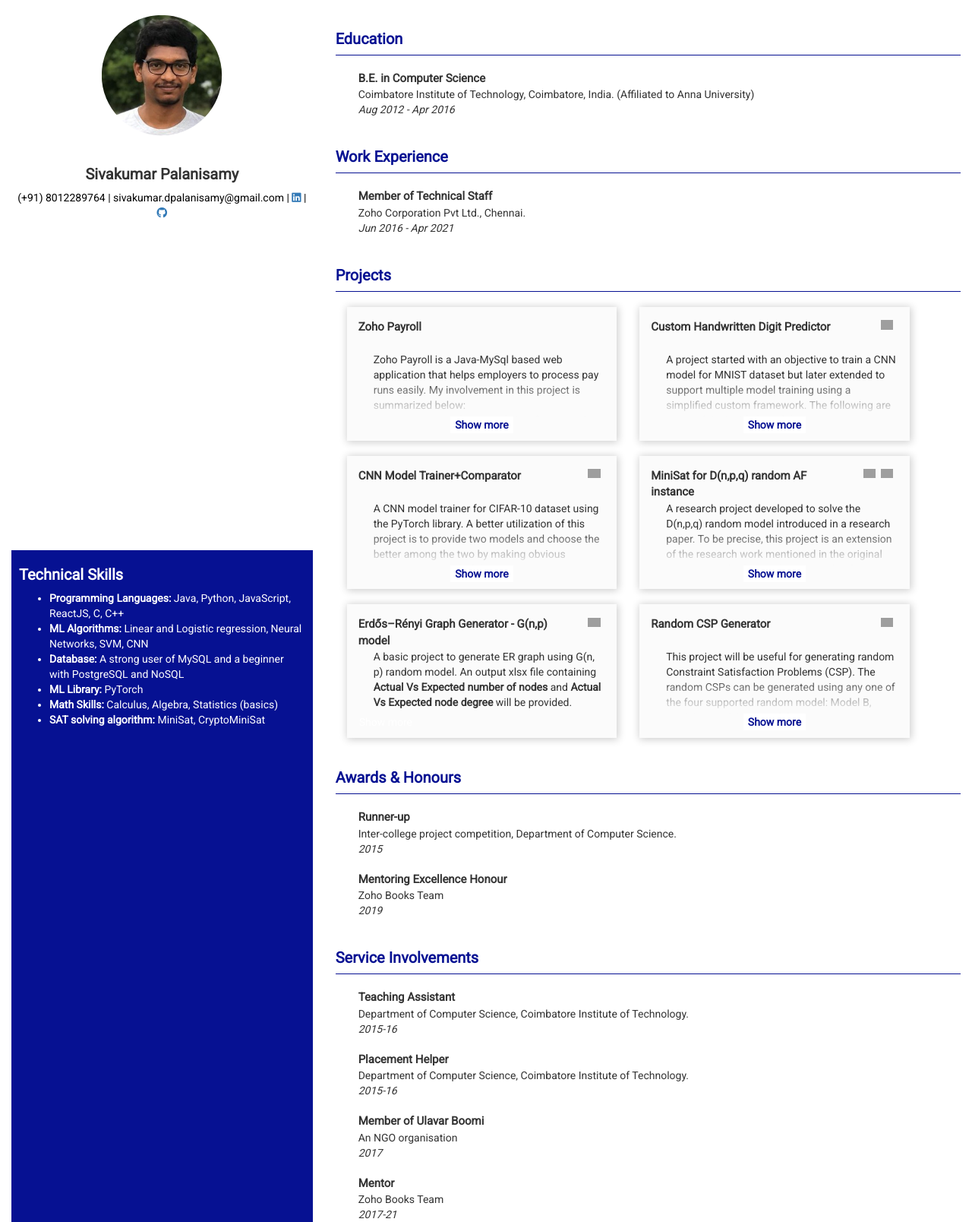
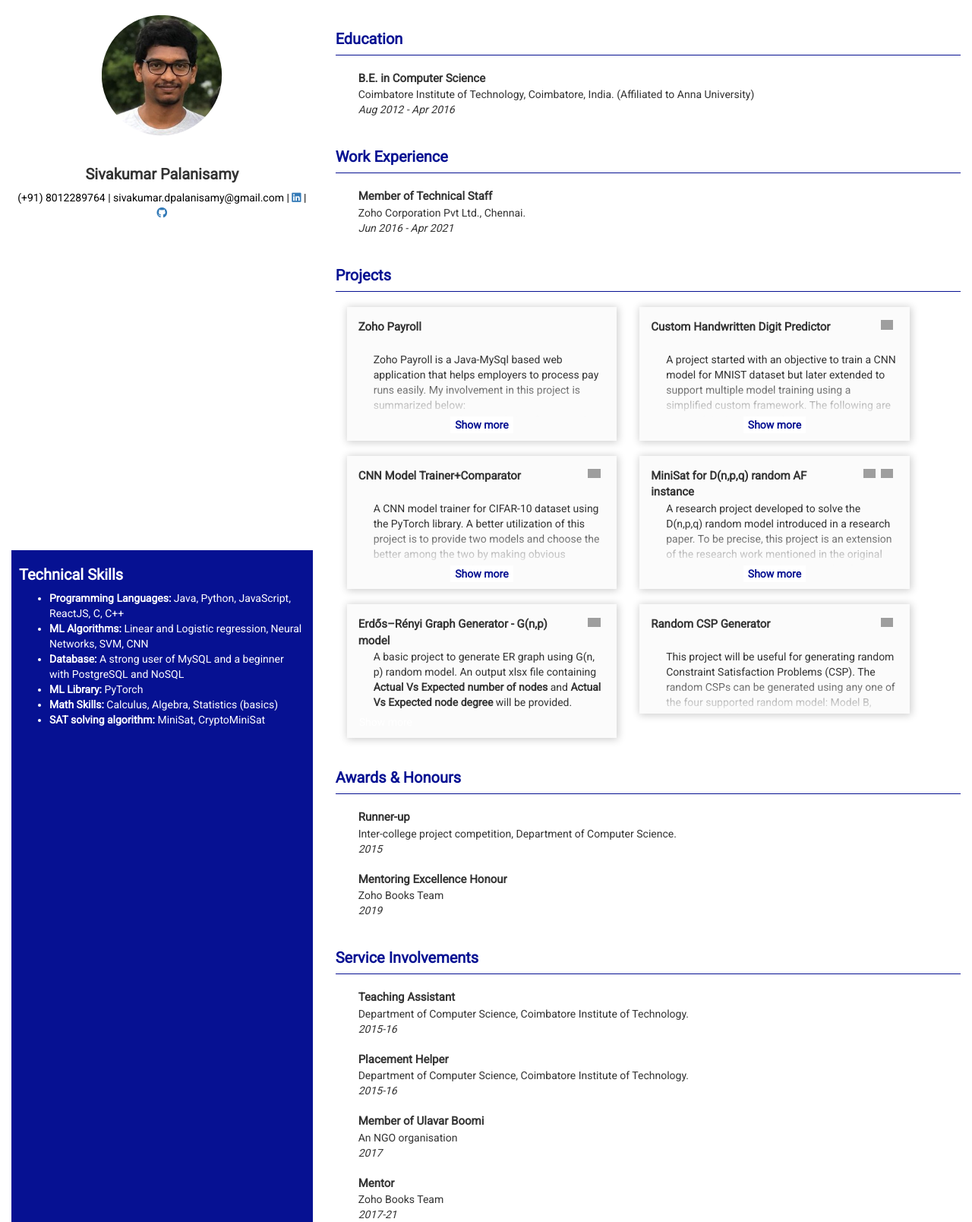
Before and after one commit to Sivakumar3695/Online_CV, a Jekyll site: the page built from index.html, in a window 1280 px wide. Shown: the whole page at 76% size. Built offline with Jekyll 4.4.1, drawn with Linux system fonts in a browser that asks for light colours; grey boxes are pictures that could not be loaded.

Commit message:
Update project.html

```diff
--- a/_includes/project.html
+++ b/_includes/project.html
@@ -88,7 +88,7 @@
 				</div>
 			</div>
 			<div class="card col-md-5 col-sm-10 col-xs-10">
-				<div id="project-2" style="height:100%">
+				<div id="project-5" style="height:100%">
 					<div class="project-name-logo">
 						<div class="project-name">Random CSP Generator</div>
 						<a class="github-a" href="https://github.com/Sivakumar3695/RandomCSPs" target="_blank" title="Check github repository">
@@ -98,7 +98,6 @@
 					<div class="project-description">
 						This project will be useful for generating random Constraint Satisfaction Problems (CSP). The random CSPs can be generated using any one of the four supported random model: Model B, Model D, Model RB, Model RD.
 					</div>
-					<div class="show-more"> <p><button onclick="showModal('project-2')">Show more </button></p> </div>
 				</div>
 			</div>
 		</div>
```
